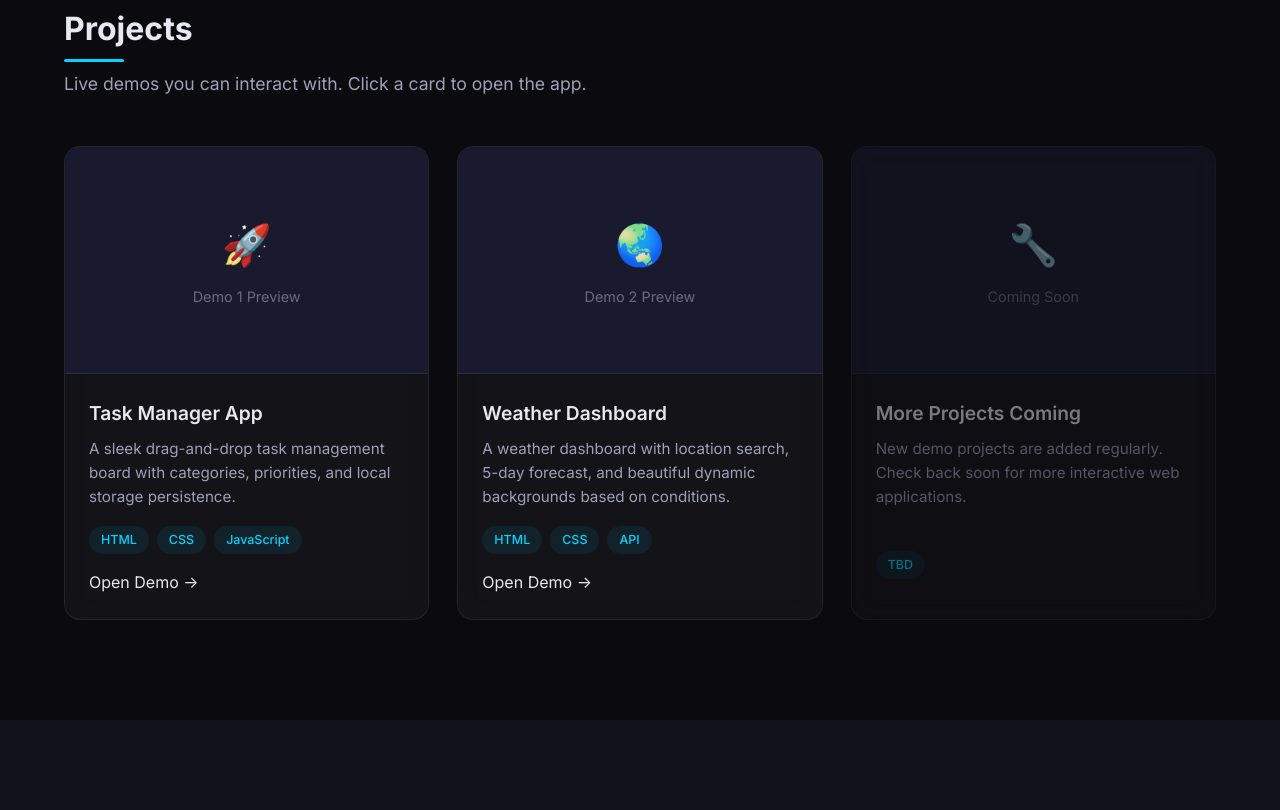
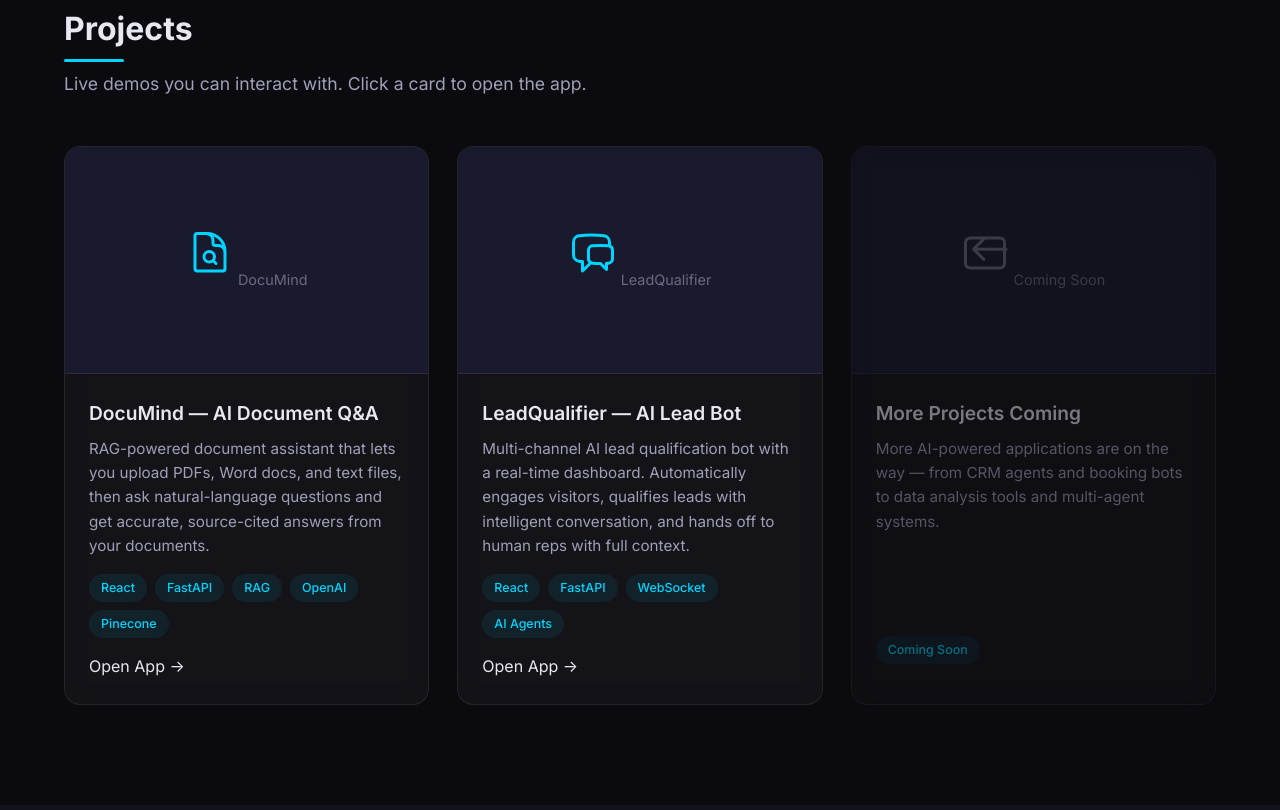
Before and after one commit to sachinm207/portfolio, a plain HTML site: page index.html in a window 1280 px wide. Shown: the part 2410-3220 px from the top of the page. Drawn offline with Linux system fonts and the light colour scheme.

Commit message:
Add DocuMind and LeadQualifier project cards with live URLs
Replace placeholder project cards with real apps:
- DocuMind (RAG Document Q&A) → documind.sachinmalusare.online
- LeadQualifier (AI Lead Bot) → leadqualifier.sachinmalusare.online
- Update Coming Soon card with relevant description

```diff
--- a/index.html
+++ b/index.html
@@ -158,52 +158,57 @@
 
       <div class="projects-grid">
 
-        <!-- Project Card 1 -->
-        <a href="projects/demo-1/index.html" class="project-card glass fade-in">
+        <!-- DocuMind -->
+        <a href="https://documind.sachinmalusare.online" target="_blank" rel="noopener noreferrer" class="project-card glass fade-in">
           <div class="project-thumbnail">
             <div class="placeholder-content">
-              <div class="coming-soon-icon">&#128640;</div>
-              <span>Demo 1 Preview</span>
+              <svg xmlns="http://www.w3.org/2000/svg" width="48" height="48" fill="none" viewBox="0 0 24 24" stroke="currentColor" stroke-width="1.5" style="color: var(--accent); margin-bottom: 8px;">
+                <path stroke-linecap="round" stroke-linejoin="round" d="M19.5 14.25v-2.625a3.375 3.375 0 00-3.375-3.375h-1.5A1.125 1.125 0 0113.5 7.125v-1.5a3.375 3.375 0 00-3.375-3.375H8.25m5.231 13.481L15 17.25m-4.5-15H5.625c-.621 0-1.125.504-1.125 1.125v16.5c0 .621.504 1.125 1.125 1.125h12.75c.621 0 1.125-.504 1.125-1.125V11.25a9 9 0 00-9-9zm3.75 11.625a2.625 2.625 0 11-5.25 0 2.625 2.625 0 015.25 0z" />
+              </svg>
+              <span>DocuMind</span>
             </div>
           </div>
           <div class="project-body">
-            <h3 class="project-title">Task Manager App</h3>
+            <h3 class="project-title">DocuMind — AI Document Q&A</h3>
             <p class="project-desc">
-              A sleek drag-and-drop task management board with categories,
-              priorities, and local storage persistence.
+              RAG-powered document assistant that lets you upload PDFs, Word docs, and text files, then ask natural-language questions and get accurate, source-cited answers from your documents.
             </p>
             <div class="project-tech">
-              <span>HTML</span>
-              <span>CSS</span>
-              <span>JavaScript</span>
+              <span>React</span>
+              <span>FastAPI</span>
+              <span>RAG</span>
+              <span>OpenAI</span>
+              <span>Pinecone</span>
             </div>
             <div class="project-links">
-              <span>Open Demo &rarr;</span>
+              <span>Open App &rarr;</span>
             </div>
           </div>
         </a>
 
-        <!-- Project Card 2 -->
-        <a href="projects/demo-2/index.html" class="project-card glass fade-in">
+        <!-- LeadQualifier -->
+        <a href="https://leadqualifier.sachinmalusare.online" target="_blank" rel="noopener noreferrer" class="project-card glass fade-in">
           <div class="project-thumbnail">
             <div class="placeholder-content">
-              <div class="coming-soon-icon">&#127759;</div>
-              <span>Demo 2 Preview</span>
+              <svg xmlns="http://www.w3.org/2000/svg" width="48" height="48" fill="none" viewBox="0 0 24 24" stroke="currentColor" stroke-width="1.5" style="color: var(--accent); margin-bottom: 8px;">
+                <path stroke-linecap="round" stroke-linejoin="round" d="M20.25 8.511c.884.284 1.5 1.128 1.5 2.097v4.286c0 1.136-.847 2.1-1.98 2.193-.34.027-.68.052-1.02.072v3.091l-3-3c-1.354 0-2.694-.055-4.02-.163a2.115 2.115 0 01-.825-.242m9.345-8.334a2.126 2.126 0 00-.476-.095 48.64 48.64 0 00-8.048 0c-1.131.094-1.976 1.057-1.976 2.192v4.286c0 .837.46 1.58 1.155 1.951m9.345-8.334V6.637c0-1.621-1.152-3.026-2.76-3.235A48.455 48.455 0 0011.25 3c-2.115 0-4.198.137-6.24.402-1.608.209-2.76 1.614-2.76 3.235v6.226c0 1.621 1.152 3.026 2.76 3.235.577.075 1.157.14 1.74.194V21l4.155-4.155" />
+              </svg>
+              <span>LeadQualifier</span>
             </div>
           </div>
           <div class="project-body">
-            <h3 class="project-title">Weather Dashboard</h3>
+            <h3 class="project-title">LeadQualifier — AI Lead Bot</h3>
             <p class="project-desc">
-              A weather dashboard with location search, 5-day forecast,
-              and beautiful dynamic backgrounds based on conditions.
+              Multi-channel AI lead qualification bot with a real-time dashboard. Automatically engages visitors, qualifies leads with intelligent conversation, and hands off to human reps with full context.
             </p>
             <div class="project-tech">
-              <span>HTML</span>
-              <span>CSS</span>
-              <span>API</span>
+              <span>React</span>
+              <span>FastAPI</span>
+              <span>WebSocket</span>
+              <span>AI Agents</span>
             </div>
             <div class="project-links">
-              <span>Open Demo &rarr;</span>
+              <span>Open App &rarr;</span>
             </div>
           </div>
         </a>
@@ -212,18 +217,19 @@
         <div class="project-card glass fade-in" style="cursor: default; opacity: 0.5;">
           <div class="project-thumbnail">
             <div class="placeholder-content">
-              <div class="coming-soon-icon">&#128295;</div>
+              <svg xmlns="http://www.w3.org/2000/svg" width="48" height="48" fill="none" viewBox="0 0 24 24" stroke="currentColor" stroke-width="1.5" style="color: var(--text-muted); margin-bottom: 8px;">
+                <path stroke-linecap="round" stroke-linejoin="round" d="M11.42 15.17l-5.1-5.1m0 0L11.42 4.97m-5.1 5.1H22.5M4.5 19.5h15a2.25 2.25 0 002.25-2.25V6.75A2.25 2.25 0 0019.5 4.5h-15A2.25 2.25 0 002.25 6.75v10.5A2.25 2.25 0 004.5 19.5z" />
+              </svg>
               <span>Coming Soon</span>
             </div>
           </div>
           <div class="project-body">
             <h3 class="project-title">More Projects Coming</h3>
             <p class="project-desc">
-              New demo projects are added regularly. Check back soon
-              for more interactive web applications.
+              More AI-powered applications are on the way — from CRM agents and booking bots to data analysis tools and multi-agent systems.
             </p>
             <div class="project-tech">
-              <span>TBD</span>
+              <span>Coming Soon</span>
             </div>
           </div>
         </div>
```
